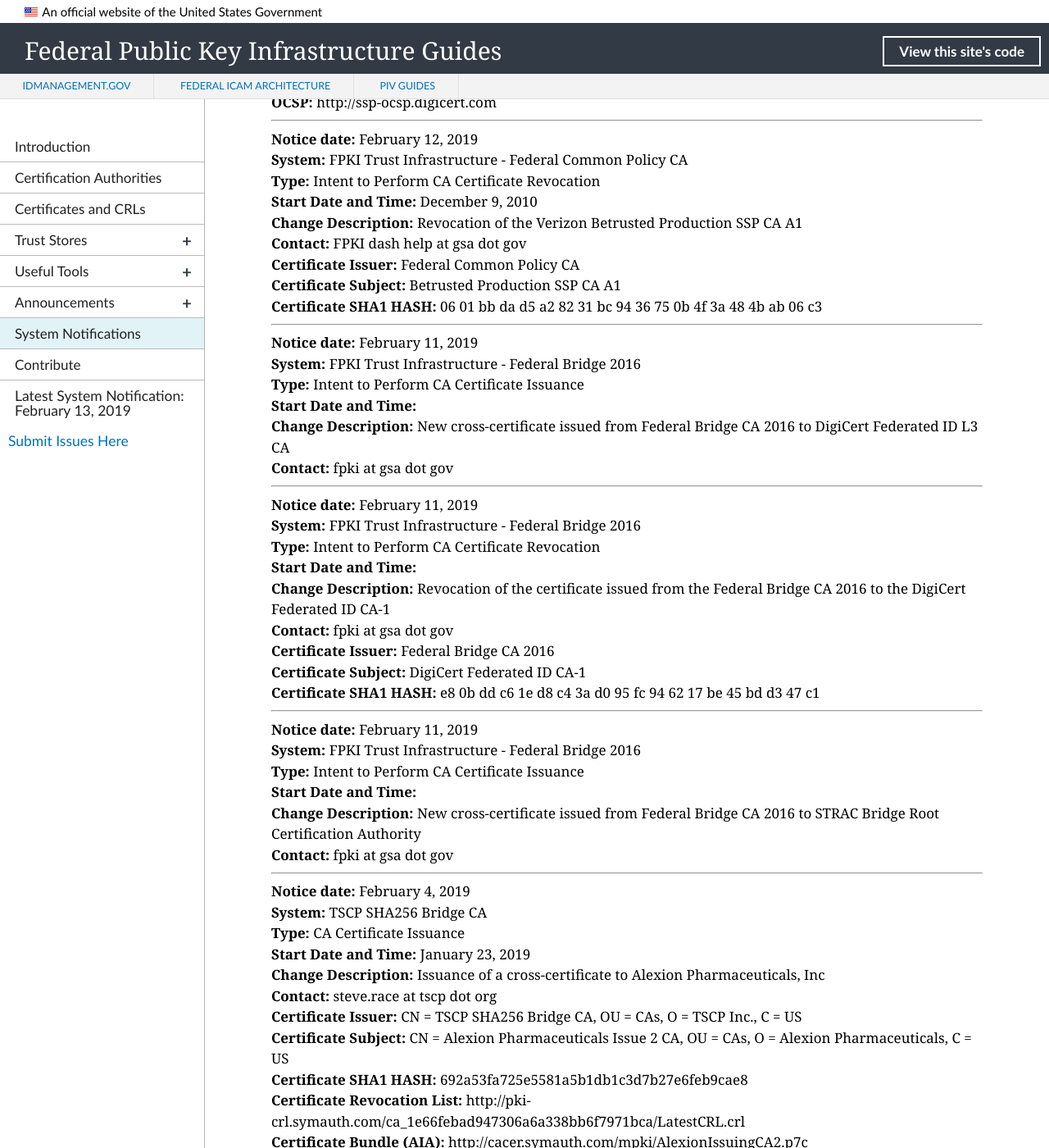
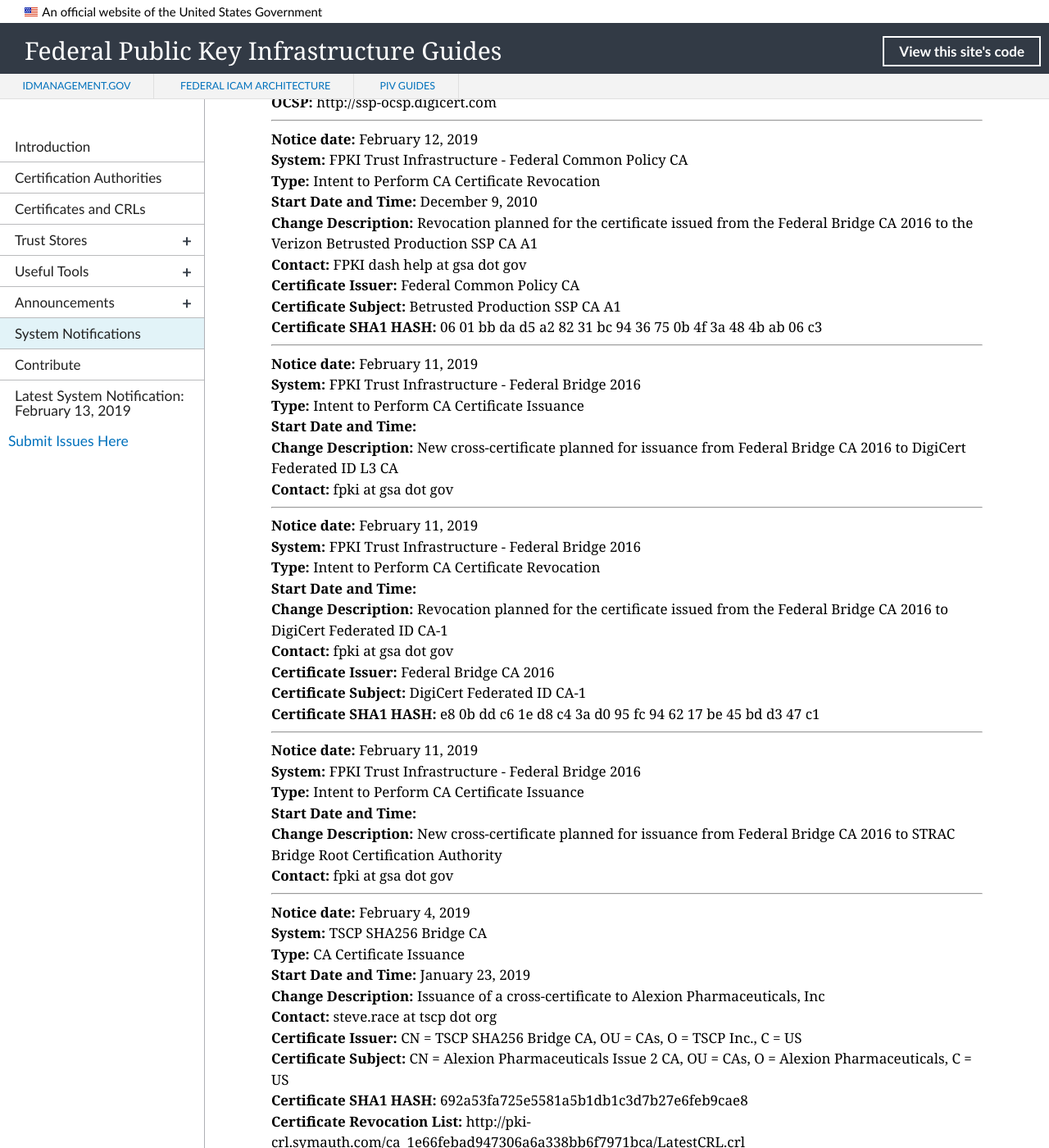
Before and after one commit to GSA/fpki-guides, a Jekyll site: the page built from pages/fpki_notifications.md, in a window 1280 px wide and 1400 px high, scrolled down 1475 px. Shown: the whole window at 82% size. Built offline with Jekyll 4.4.1, drawn with Linux system fonts in a browser that asks for light colours; nearby versions of some CDN libraries; library files that are not in the unit come from our copies.

Commit message:
Update notifications.yml

```diff
--- a/_data/notifications.yml
+++ b/_data/notifications.yml
@@ -535,13 +535,13 @@
 - notice_date: February 11, 2019
   change_type: Intent to Perform CA Certificate Issuance
   system: FPKI Trust Infrastructure - Federal Bridge 2016
-  change_description: New cross-certificate issued from Federal Bridge CA 2016 to STRAC Bridge Root Certification Authority
+  change_description: New cross-certificate planned for issuance from Federal Bridge CA 2016 to STRAC Bridge Root Certification Authority
   contact: fpki at gsa dot gov
 
 - notice_date: February 11, 2019
   change_type: Intent to Perform CA Certificate Revocation
   system: FPKI Trust Infrastructure - Federal Bridge 2016
-  change_description: Revocation of the certificate issued from the Federal Bridge CA 2016 to the DigiCert Federated ID CA-1
+  change_description: Revocation planned for the certificate issued from the Federal Bridge CA 2016 to DigiCert Federated ID CA-1
   contact: fpki at gsa dot gov
   ca_certificate_hash: e8 0b dd c6 1e d8 c4 3a d0 95 fc 94 62 17 be 45 bd d3 47 c1
   ca_certificate_issuer: Federal Bridge CA 2016
@@ -550,7 +550,7 @@
 - notice_date: February 11, 2019
   change_type: Intent to Perform CA Certificate Issuance
   system: FPKI Trust Infrastructure - Federal Bridge 2016
-  change_description: New cross-certificate issued from Federal Bridge CA 2016 to DigiCert Federated ID L3 CA
+  change_description: New cross-certificate planned for issuance from Federal Bridge CA 2016 to DigiCert Federated ID L3 CA
   contact: fpki at gsa dot gov
 
 - notice_date: February 12, 2019
@@ -558,7 +558,7 @@
   start_datetime: December 9, 2010
   end_datetime: December 9, 2020
   system: FPKI Trust Infrastructure - Federal Common Policy CA
-  change_description: Revocation of the Verizon Betrusted Production SSP CA A1
+  change_description: Revocation planned for the certificate issued from the Federal Bridge CA 2016 to the Verizon Betrusted Production SSP CA A1
   contact: FPKI dash help at gsa dot gov
   ca_certificate_hash: 06 01 bb da d5 a2 82 31 bc 94 36 75 0b 4f 3a 48 4b ab 06 c3
   ca_certificate_issuer: Federal Common Policy CA
```
